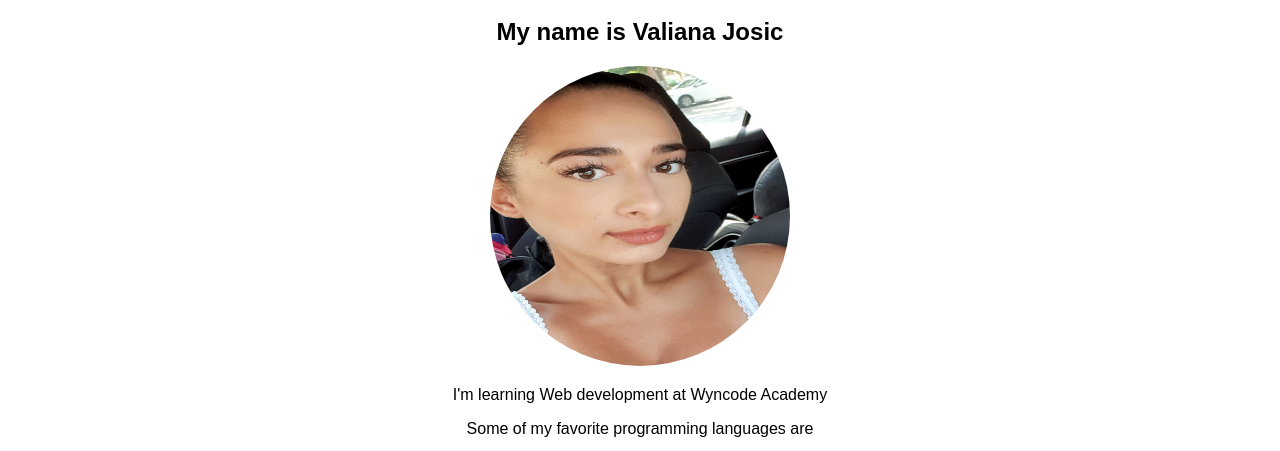
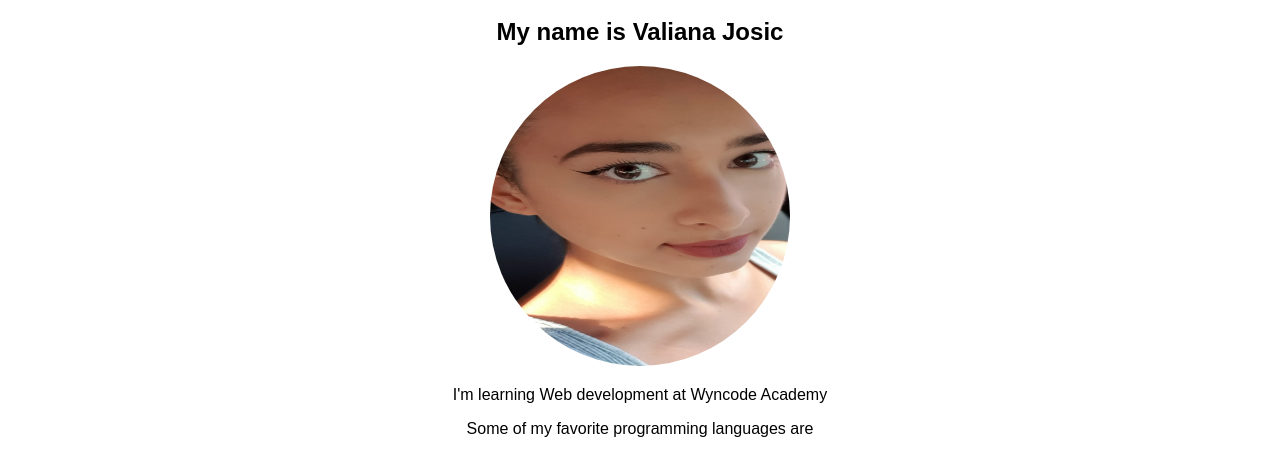
Before and after one commit to ValianaJosic/all_about_me, a plain HTML site: page index.html in a window 1280 px wide. Shown: the part 105-556 px from the top of the page. Drawn offline with Linux system fonts and the light colour scheme.

Commit message:
added css2

```diff
--- a/index.html
+++ b/index.html
@@ -21,7 +21,7 @@
       <main>
         <h1>Hello World!</h1>
         <h2>My name is Valiana Josic</h2>
-        <img id="profile-pic" src="20190920_070341.jpg" alt="me"/>
+        <img id="profile-pic" src="20191002_204907.jpg" alt="me"/>
         <p>
             I'm learning Web development at
             <a href"https://www.wyncode.co" target="_blank">
```
Also changed, not shown: 20191002_204907.jpg (added).
